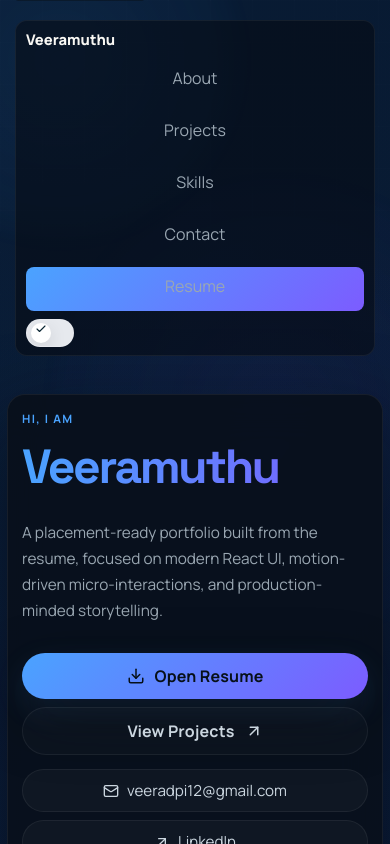
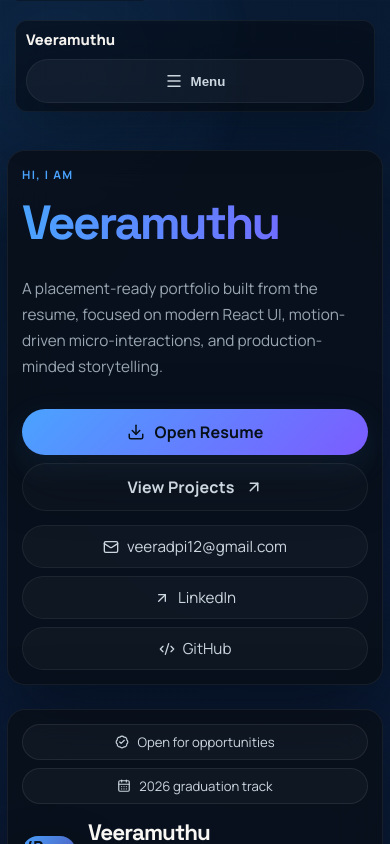
Before and after one commit to Veeramuthu2004/MUTHU_PORTFOLIO_26, a React (Vite) app: page / in a window 390 px wide. Shown: the top 844 px of the page. Built offline with nearby package versions, Linux system fonts and the light colour scheme.

Commit message:
style: add mobile navigation menu

```diff
--- a/src/App.css
+++ b/src/App.css
@@ -29,6 +29,22 @@
 }
 
 .nav-logo { font-weight: 800; color: var(--text-high); text-decoration: none; }
+.nav-toggle {
+  display: none;
+  align-items: center;
+  justify-content: center;
+  gap: 8px;
+  min-height: 44px;
+  padding: 10px 14px;
+  border-radius: 999px;
+  border: 1px solid var(--border-strong);
+  background: rgba(255, 255, 255, 0.04);
+  color: var(--text);
+  cursor: pointer;
+  font-weight: 700;
+  box-shadow: var(--shadow-soft);
+}
+.nav-toggle svg { flex-shrink: 0; }
 .nav-links { display: flex; gap: 12px; align-items: center; }
 .nav-links a { color: var(--muted); text-decoration: none; padding: 8px 12px; border-radius: 8px; }
 .nav-links a:hover { color: var(--text-high); background: rgba(255,255,255,0.02); }
@@ -41,6 +57,11 @@
 
 [data-theme="light"] .nav-links a:hover {
   background: rgba(47, 129, 255, 0.08);
+}
+
+[data-theme="light"] .nav-toggle {
+  background: rgba(255, 255, 255, 0.94);
+  color: var(--text);
 }
 
 .ambient {
@@ -718,22 +739,41 @@
     width: min(100%, 1200px);
     padding: 10px 12px;
     gap: 10px;
-    flex-direction: column;
-    align-items: stretch;
+    flex-wrap: wrap;
+    align-items: center;
+    justify-content: space-between;
+  }
+
+  .nav-toggle {
+    display: inline-flex;
+    margin-left: auto;
   }
 
   .nav-links {
     width: 100%;
-    justify-content: space-between;
-    flex-wrap: wrap;
+    display: none;
+    flex-direction: column;
+    align-items: stretch;
+    gap: 8px;
+    padding-top: 8px;
+  }
+
+  .nav-links.open {
+    display: flex;
+  }
+
+  .nav-links a,
+  .nav-resume,
+  .nav-toggle {
+    width: 100%;
+    justify-content: center;
+    min-height: 44px;
   }
 
   .nav-links a,
   .nav-resume {
-    flex: 1 1 auto;
     text-align: center;
     min-width: 0;
-    min-height: 44px;
   }
 
   .nav-logo {
--- a/src/App.jsx
+++ b/src/App.jsx
@@ -12,8 +12,10 @@ import {
   Layers3,
   Mail,
   MapPin,
+  Menu,
   Rocket,
   Sparkles,
+  X,
   Sun,
   Moon,
 } from "lucide-react";
@@ -168,6 +170,7 @@ function App() {
   const [filter, setFilter] = useState("All");
   const tags = ["All", ...Array.from(new Set(projects.map((p) => p.tag)))];
   const [selectedProject, setSelectedProject] = useState(null);
+  const [mobileMenuOpen, setMobileMenuOpen] = useState(false);
   const filteredProjects =
     filter === "All" ? projects : projects.filter((p) => p.tag === filter);
   const [formStatus, setFormStatus] = useState(null);
@@ -219,6 +222,28 @@ function App() {
 
   const modalRef = useRef(null);
   const lastActiveElement = useRef(null);
+
+  useEffect(() => {
+    function closeOnEscape(e) {
+      if (e.key === "Escape") {
+        setMobileMenuOpen(false);
+      }
+    }
+
+    document.addEventListener("keydown", closeOnEscape);
+    return () => document.removeEventListener("keydown", closeOnEscape);
+  }, []);
+
+  useEffect(() => {
+    function handleResize() {
+      if (window.innerWidth > 780) {
+        setMobileMenuOpen(false);
+      }
+    }
+
+    window.addEventListener("resize", handleResize);
+    return () => window.removeEventListener("resize", handleResize);
+  }, []);
 
   useEffect(() => {
     function onKey(e) {
@@ -298,16 +323,39 @@ function App() {
             <a className="nav-logo" href="#top">
               {name}
             </a>
-            <div className="nav-links">
-              <a href="#about">About</a>
-              <a href="#projects">Projects</a>
-              <a href="#skills">Skills</a>
-              <a href="#contact">Contact</a>
+            <button
+              className="nav-toggle"
+              type="button"
+              aria-expanded={mobileMenuOpen}
+              aria-controls="site-navigation-links"
+              aria-label={mobileMenuOpen ? "Close menu" : "Open menu"}
+              onClick={() => setMobileMenuOpen((open) => !open)}
+            >
+              {mobileMenuOpen ? <X size={18} /> : <Menu size={18} />}
+              <span>{mobileMenuOpen ? "Close" : "Menu"}</span>
+            </button>
+            <div
+              id="site-navigation-links"
+              className={`nav-links ${mobileMenuOpen ? "open" : ""}`}
+            >
+              <a href="#about" onClick={() => setMobileMenuOpen(false)}>
+                About
+              </a>
+              <a href="#projects" onClick={() => setMobileMenuOpen(false)}>
+                Projects
+              </a>
+              <a href="#skills" onClick={() => setMobileMenuOpen(false)}>
+                Skills
+              </a>
+              <a href="#contact" onClick={() => setMobileMenuOpen(false)}>
+                Contact
+              </a>
               <a
                 className="nav-resume"
                 href={`${import.meta.env.BASE_URL}resume.pdf`}
                 target="_blank"
                 rel="noopener noreferrer"
+                onClick={() => setMobileMenuOpen(false)}
               >
                 Resume
               </a>
```
